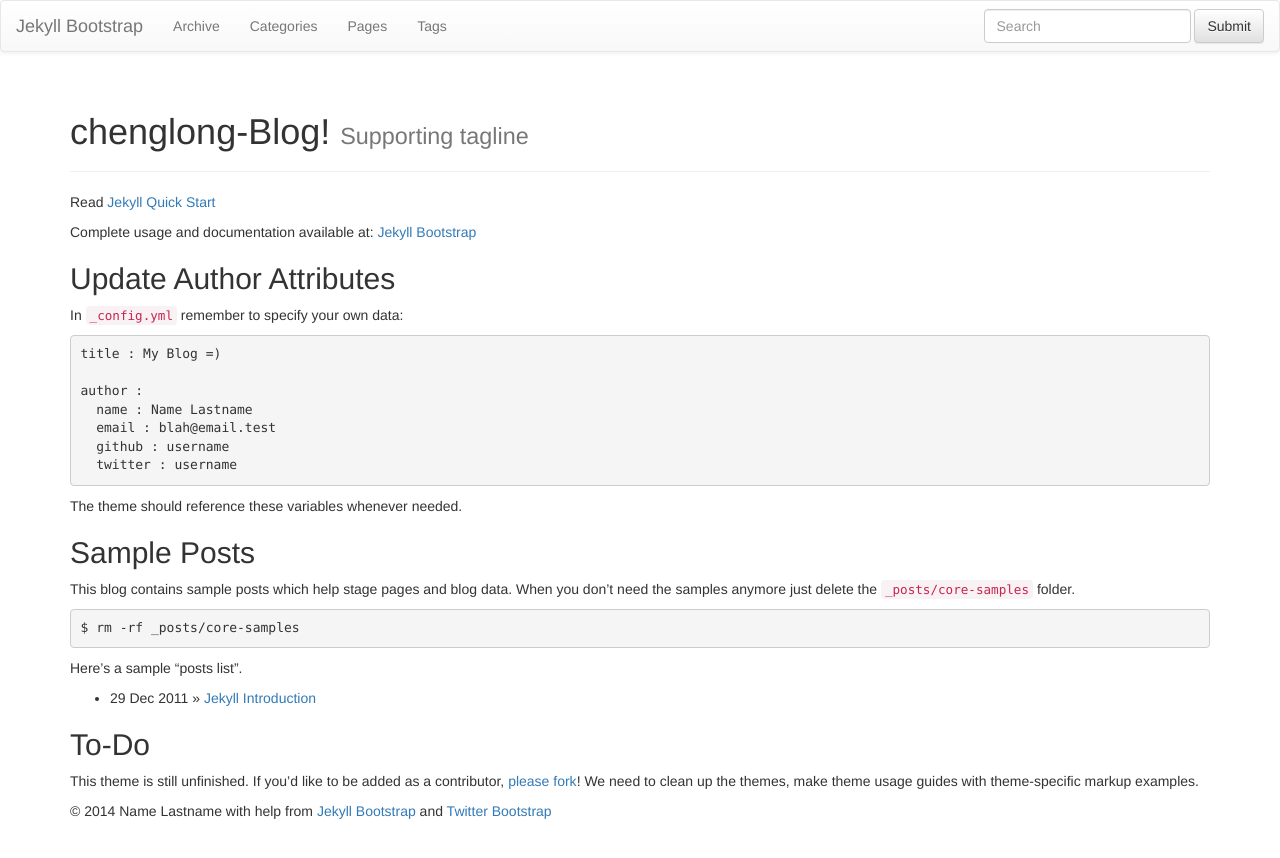
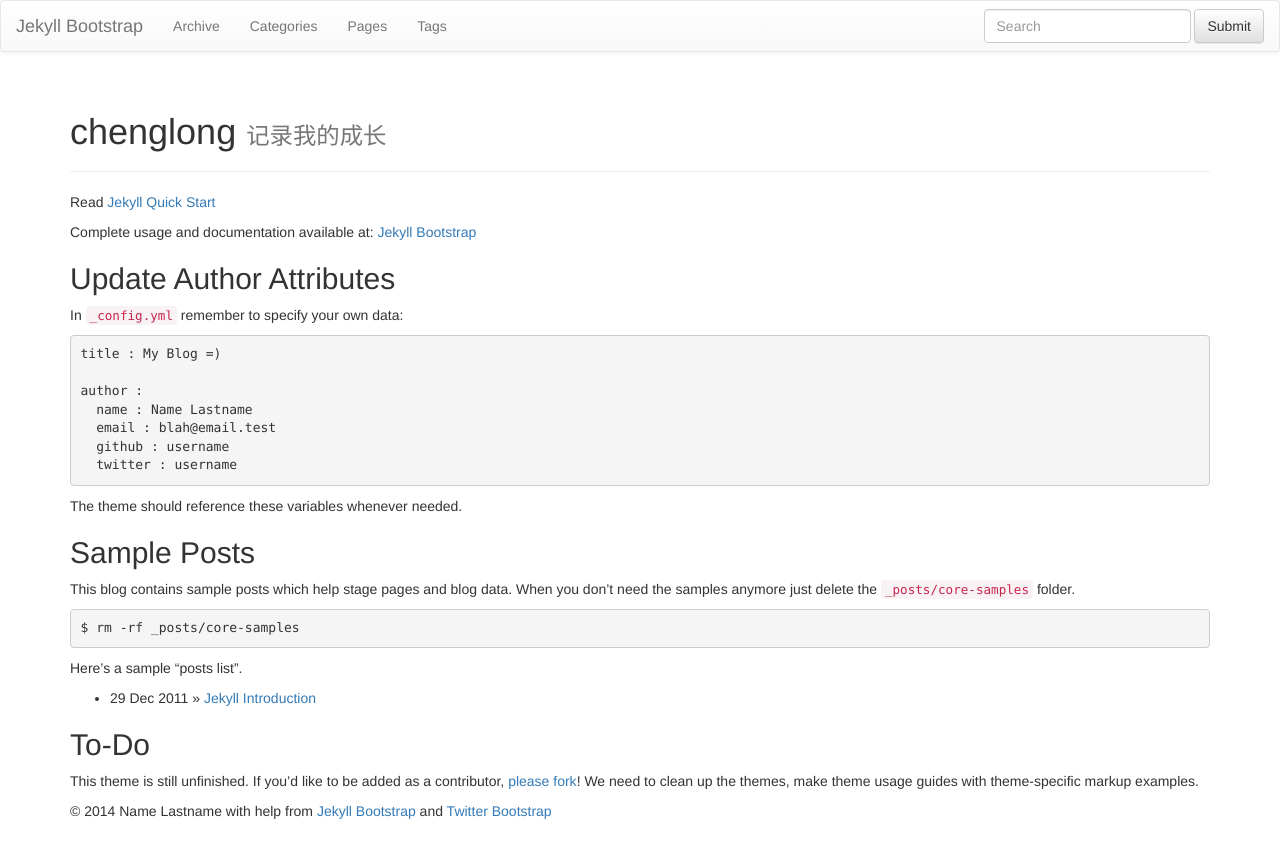
Before and after one commit to xiaoDC/chenglong, a Jekyll site: the page built from index.md, in a window 1280 px wide. Shown: the top 858 px of the page. Built offline with Jekyll 4.4.1, drawn with Linux system fonts in a browser that asks for light colours; nearby versions of some CDN libraries; library files that are not in the unit come from our copies.

Commit message:
update index.md subtitle

```diff
--- a/index.md
+++ b/index.md
@@ -1,7 +1,7 @@
 ---
 layout: page
-title: chenglong-Blog!
-tagline: Supporting tagline
+title: chenglong
+tagline: 记录我的成长
 ---
 {% include JB/setup %}
 
```
